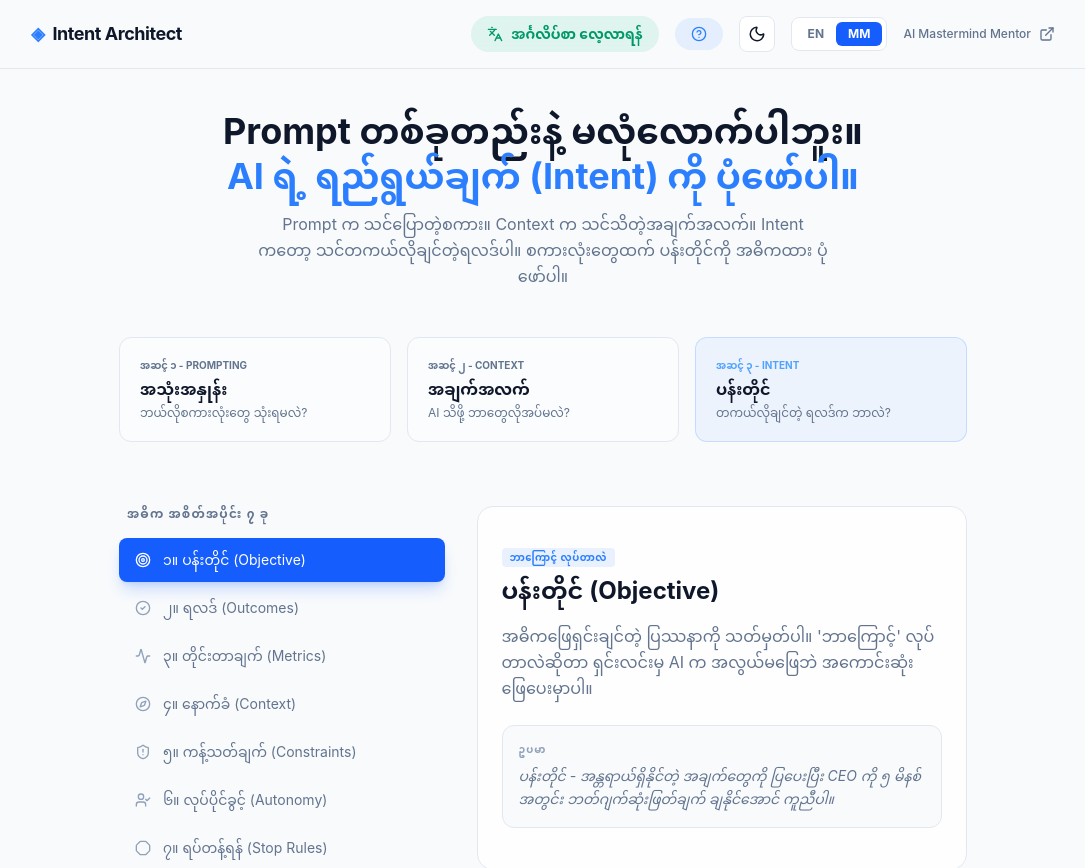
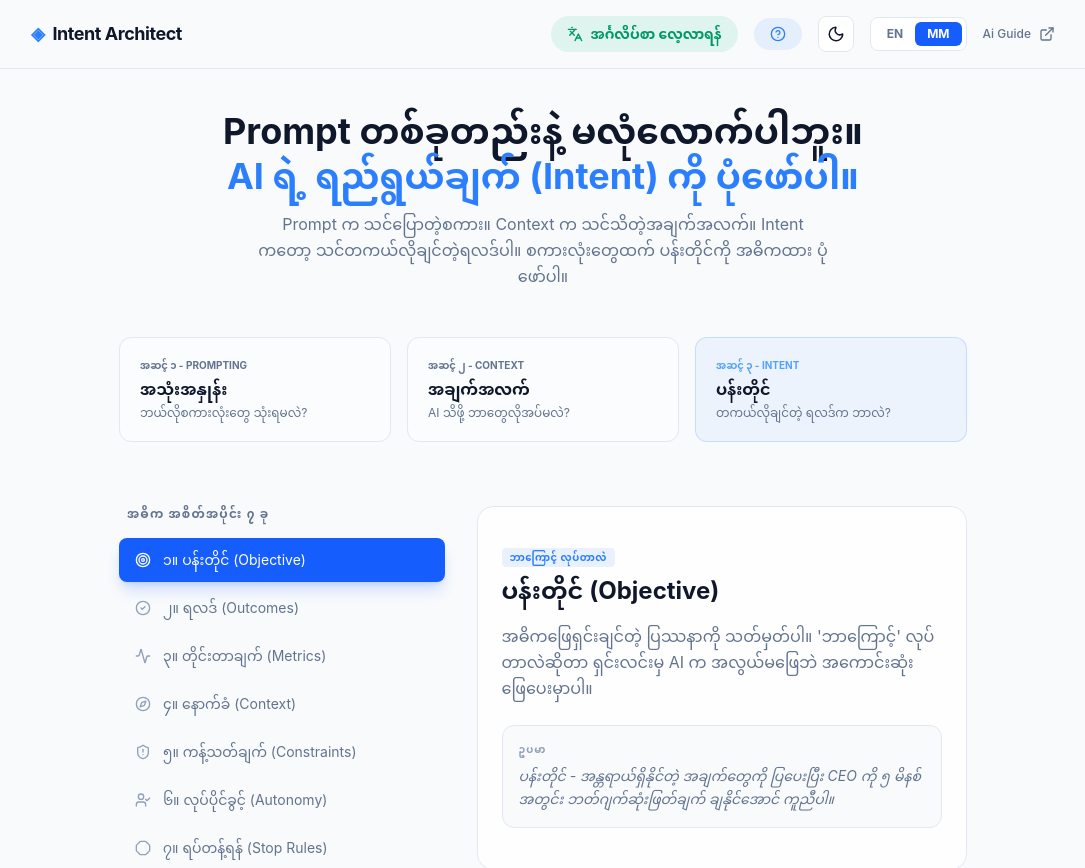
Before and after one commit to dadangwey115-code/Intent-Arichitet, a React (Vite) app: page / in a window 1280 px wide. Shown: the top 868 px of the page, without its empty margins (97-1182 px from the left). Built offline with nearby package versions, Linux system fonts and the light colour scheme.

Commit message:
Just change Button Name of Ai Guide

```diff
--- a/src/App.tsx
+++ b/src/App.tsx
@@ -35,7 +35,7 @@ const content: Content = {
   contextDesc: { en: "What info does the AI need?", mm: "AI သိဖို့ ဘာတွေလိုအပ်မလဲ?" },
   intentDesc: { en: "What does success look like?", mm: "တကယ်လိုချင်တဲ့ ရလဒ်က ဘာလဲ?" },
   frameworkTitle: { en: "The 7 Components", mm: "အဓိက အစိတ်အပိုင်း ၇ ခု" },
-  mentorLink: { en: "AI Mastermind Mentor", mm: "AI Mastermind Mentor" },
+  mentorLink: { en: "Ai Guide", mm: "Ai Guide" },
   pivTitle: { en: "The PIV Loop", mm: "PIV Loop လုပ်ငန်းစဉ်" },
   pivPlan: { en: "Plan the Intent", mm: "ရည်ရွယ်ချက်ကို စီစဉ်ပါ" },
   pivImplement: { en: "Build the Solution", mm: "အကောင်အထည်ဖော်ပါ" },
```
